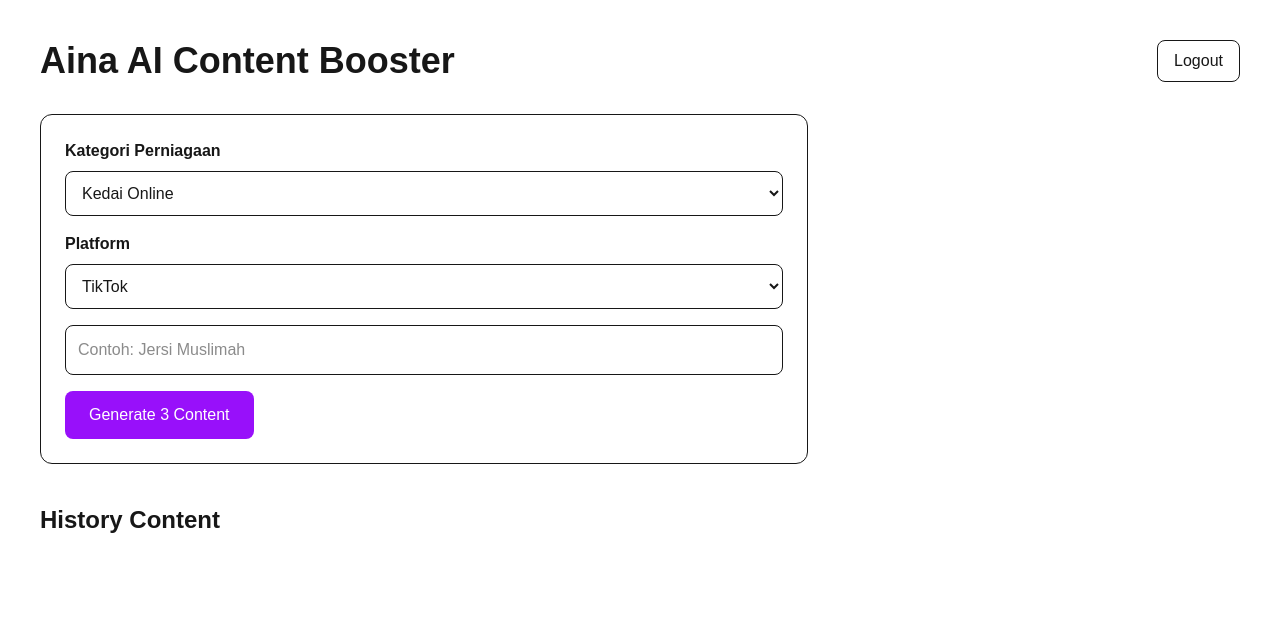
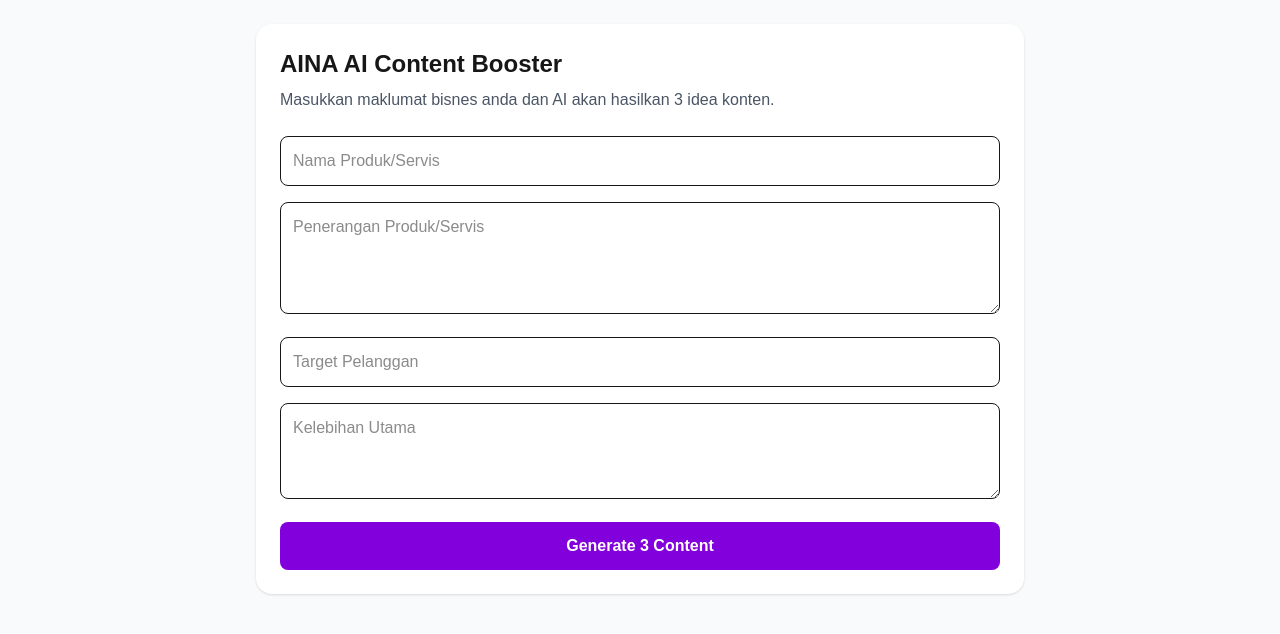
Before and after one commit to snncreativee-lab/ai-content-saas, a Next.js app: page /aina in a window 1280 px wide. Shown: the top 634 px of the page. Built offline with nearby package versions, Linux system fonts and the light colour scheme.

Commit message:
add aina page

```diff
--- a/app/aina/page.tsx
+++ b/app/aina/page.tsx
@@ -1,220 +1,107 @@
 "use client";
 
-import { useEffect, useState } from "react";
-import { supabase } from "../lib/supabase";
+import { useState } from "react";
 
-export default function DashboardPage() {
-  const [product, setProduct] = useState("");
-  const [platform, setPlatform] = useState("TikTok");
-  const [category, setCategory] = useState("Kedai Online");
+export default function AinaPage() {
+  const [form, setForm] = useState({
+    productName: "",
+    description: "",
+    targetCustomer: "",
+    benefits: "",
+  });
+
   const [result, setResult] = useState("");
-  const [history, setHistory] = useState<any[]>([]);
   const [loading, setLoading] = useState(false);
-  const [profile, setProfile] = useState<any>(null);
 
-  async function loadProfile() {
-    const { data: userData } = await supabase.auth.getUser();
-    const user = userData.user;
-    if (!user) return;
+  const handleChange = (
+    e: React.ChangeEvent<HTMLInputElement | HTMLTextAreaElement>
+  ) => {
+    setForm({ ...form, [e.target.name]: e.target.value });
+  };
 
-    const { data } = await supabase
-      .from("profiles")
-      .select("*")
-      .eq("id", user.id)
-      .single();
-
-    setProfile(data);
-  }
-
-  async function loadHistory() {
-    const { data: userData } = await supabase.auth.getUser();
-    const user = userData.user;
-    if (!user) return;
-
-    const { data } = await supabase
-      .from("contents")
-      .select("*")
-      .eq("user_id", user.id)
-      .order("created_at", { ascending: false });
-
-    setHistory(data || []);
-  }
-
-  async function generateContent() {
+  const generateContent = async () => {
+    try {
       setLoading(true);
       setResult("");
 
-    const { data: userData } = await supabase.auth.getUser();
-    const user = userData.user;
+      const res = await fetch("/api/generate", {
+        method: "POST",
+        headers: { "Content-Type": "application/json" },
+        body: JSON.stringify(form),
+      });
 
-    if (!user) {
-      window.location.href = "/login";
+      const data = await res.json();
+
+      if (!res.ok) {
+        setResult(data.error || "Gagal generate content.");
         return;
       }
 
-    const { data: latestProfile } = await supabase
-      .from("profiles")
-      .select("*")
-      .eq("id", user.id)
-      .single();
-
-    if (
-      latestProfile?.package === "free" &&
-      latestProfile.daily_used >= latestProfile.daily_limit
-    ) {
-      window.location.href = "/upgrade";
-      return;
-    }
-
-    const res = await fetch("/api/generate", {
-      method: "POST",
-      headers: {
-        "Content-Type": "application/json",
-      },
-      body: JSON.stringify({ product, platform, category }),
-    });
-
-    const text = await res.text();
-    const data = JSON.parse(text);
-    const finalResult = data.result || data.error || text;
-
-    setResult(finalResult);
-
-    if (data.result) {
-      await supabase.from("contents").insert({
-        user_id: user.id,
-        product: `${product} (${category} - ${platform})`,
-        result: finalResult,
-      });
-
-      await supabase
-        .from("profiles")
-        .update({
-          daily_used: latestProfile.daily_used + 1,
-        })
-        .eq("id", user.id);
-
-      await loadProfile();
-      await loadHistory();
-    }
-
+      setResult(data.content || "Tiada konten dijana.");
+    } catch {
+      setResult("Error: API tidak respon. Sila semak terminal.");
+    } finally {
       setLoading(false);
     }
-
-  async function logout() {
-    await supabase.auth.signOut();
-    window.location.href = "/login";
-  }
-
-  function copyText(text: string) {
-    navigator.clipboard.writeText(text);
-    alert("Content berjaya copy!");
-  }
-
-  useEffect(() => {
-    loadProfile();
-    loadHistory();
-  }, []);
+  };
 
   return (
-    <main className="min-h-screen p-10">
-      <div className="flex justify-between items-center">
-        <div>
-          <h1 className="text-4xl font-bold">Aina AI Content Booster</h1>
+    <main className="min-h-screen bg-gray-50 p-6">
+      <div className="mx-auto max-w-3xl rounded-2xl bg-white p-6 shadow">
+        <h1 className="mb-2 text-2xl font-bold">AINA AI Content Booster</h1>
 
-          {profile && (
-            <p className="mt-2 text-gray-600">
-              Pelan: <b>{profile.package.toUpperCase()}</b> | Guna hari ini:{" "}
-              <b>{profile.daily_used}</b> / {profile.daily_limit}
+        <p className="mb-6 text-gray-600">
+          Masukkan maklumat bisnes anda dan AI akan hasilkan 3 idea konten.
         </p>
-          )}
-        </div>
 
-        <button onClick={logout} className="border px-4 py-2 rounded-lg">
-          Logout
-        </button>
-      </div>
+        <div className="space-y-4">
+          <input
+            name="productName"
+            placeholder="Nama Produk/Servis"
+            value={form.productName}
+            onChange={handleChange}
+            className="w-full rounded-lg border p-3"
+          />
 
-      <div className="mt-8 border p-6 rounded-xl max-w-3xl">
-        <label className="font-semibold">Kategori Perniagaan</label>
-        <select
-          className="border p-3 rounded-lg w-full mt-2 mb-4"
-          value={category}
-          onChange={(e) => setCategory(e.target.value)}
-        >
-          <option>Jersi Muslimah</option>
-          <option>Perfume</option>
-          <option>Makanan</option>
-          <option>Ejen Takaful</option>
-          <option>Hartanah</option>
-          <option>Kedai Online</option>
-          <option>Lain-lain</option>
-        </select>
-
-        <label className="font-semibold">Platform</label>
-        <select
-          className="border p-3 rounded-lg w-full mt-2 mb-4"
-          value={platform}
-          onChange={(e) => setPlatform(e.target.value)}
-        >
-          <option>TikTok</option>
-          <option>Facebook</option>
-          <option>Instagram</option>
-          <option>WhatsApp</option>
-          <option>threads</option>
-          <option>Telegram</option>
-        </select>
+          <textarea
+            name="description"
+            placeholder="Penerangan Produk/Servis"
+            value={form.description}
+            onChange={handleChange}
+            className="h-28 w-full rounded-lg border p-3"
+          />
 
           <input
-          placeholder="Contoh: Jersi Muslimah"
-          className="border p-3 rounded-lg w-full"
-          value={product}
-          onChange={(e) => setProduct(e.target.value)}
+            name="targetCustomer"
+            placeholder="Target Pelanggan"
+            value={form.targetCustomer}
+            onChange={handleChange}
+            className="w-full rounded-lg border p-3"
+          />
+
+          <textarea
+            name="benefits"
+            placeholder="Kelebihan Utama"
+            value={form.benefits}
+            onChange={handleChange}
+            className="h-24 w-full rounded-lg border p-3"
           />
 
           <button
             onClick={generateContent}
-          className="bg-purple-600 text-white px-6 py-3 rounded-lg mt-4"
+            disabled={loading}
+            className="w-full rounded-lg bg-purple-700 p-3 font-semibold text-white hover:bg-purple-800 disabled:opacity-50"
           >
-          {loading ? "AINA sedang generate..." : "Generate 3 Content"}
+            {loading ? "Sedang Generate..." : "Generate 3 Content"}
           </button>
+        </div>
 
         {result && (
-          <div className="mt-6 bg-gray-100 p-5 rounded-xl whitespace-pre-wrap">
+          <div className="mt-6 whitespace-pre-wrap rounded-xl bg-purple-50 p-4 text-gray-800">
             {result}
-
-            <button
-              onClick={() => copyText(result)}
-              className="mt-4 bg-black text-white px-4 py-2 rounded-lg block"
-            >
-              Copy Content
-            </button>
           </div>
         )}
       </div>
-
-      <section className="mt-10 max-w-3xl">
-        <h2 className="text-2xl font-bold mb-4">History Content</h2>
-
-        {history.map((item) => (
-          <div key={item.id} className="border p-5 rounded-xl mb-4">
-            <h3 className="font-bold">{item.product}</h3>
-
-            <p className="text-sm text-gray-500">
-              {new Date(item.created_at).toLocaleString()}
-            </p>
-
-            <div className="mt-3 whitespace-pre-wrap">{item.result}</div>
-
-            <button
-              onClick={() => copyText(item.result)}
-              className="mt-4 bg-black text-white px-4 py-2 rounded-lg"
-            >
-              Copy Content
-            </button>
-          </div>
-        ))}
-      </section>
     </main>
   );
 }
--- a/app/api/generate/route.ts
+++ b/app/api/generate/route.ts
@@ -1,79 +1,68 @@
-import { GoogleGenAI } from "@google/genai";
+import { GoogleGenerativeAI } from "@google/generative-ai";
+import { NextResponse } from "next/server";
+
+export const runtime = "nodejs";
+
+const genAI = new GoogleGenerativeAI(process.env.GEMINI_API_KEY || "");
 
 export async function POST(req: Request) {
   try {
-    const { product, platform, category } = await req.json();
+    if (!process.env.GEMINI_API_KEY) {
+      return NextResponse.json(
+        { error: "GEMINI_API_KEY belum diisi dalam .env.local" },
+        { status: 500 }
+      );
+    }
 
-    const ai = new GoogleGenAI({
-      apiKey: process.env.GEMINI_API_KEY,
+    const body = await req.json();
+    const { productName, description, targetCustomer, benefits } = body;
+
+    const prompt = `
+Anda ialah AI marketing assistant untuk usahawan Malaysia.
+
+Maklumat bisnes:
+Nama Produk/Servis: ${productName}
+Penerangan Produk/Servis: ${description}
+Target Pelanggan: ${targetCustomer || "Tidak dinyatakan"}
+Kelebihan Utama: ${benefits || "Tidak dinyatakan"}
+
+Tugasan:
+Kenal pasti sendiri kategori perniagaan produk/servis ini.
+Hasilkan 3 idea kandungan pemasaran harian.
+
+Setiap konten mesti ada:
+1. Tajuk konten
+2. Hook permulaan
+3. Caption pendek gaya Malaysia
+4. Call-to-action
+5. Cadangan hashtag
+
+Gaya bahasa:
+Bahasa Melayu santai, sesuai untuk TikTok, Instagram dan Facebook.
+Ayat menjual tetapi tidak terlalu hard sell.
+`;
+
+    const model = genAI.getGenerativeModel({
+      model: "gemini-2.0-flash",
     });
 
-    const response = await ai.models.generateContent({
-      model: "gemini-2.5-flash",
-      contents: `
-Kau ialah pakar marketing untuk seller online Malaysia.
+    const result = await model.generateContent(prompt);
+    const response = await result.response;
+    const content = response.text();
 
-Produk: ${product}
-Platform: ${platform}
-Kategori Perniagaan: ${category}
-
-Tugasan:
-Beri 3 idea content jualan untuk hari ini.
-
-Content 1:
-- Soft Sell
-
-Content 2:
-- Trust / Story
-
-Content 3:
-- Hard Sell CTA
-
-Untuk setiap content berikan:
-- Hook
-- Idea Video/Post
-- Caption
-- CTA
-
-Sesuaikan gaya penulisan mengikut kategori perniagaan dan platform.
-
-Jika kategori Jersi Muslimah:
-Fokus pada custom design, sopan, aurat-friendly, team, sekolah, event, sukan dan confidence wanita.
-
-Jika kategori Perfume:
-Fokus pada bau, personaliti, hadiah, keyakinan dan daily use.
-
-Jika kategori Makanan:
-Fokus pada rasa, craving, repeat order, delivery dan waktu lapar.
-
-Jika kategori Ejen Takaful:
-Fokus pada kesedaran perlindungan, keluarga dan masa depan.
-
-Jika kategori Hartanah:
-Fokus pada rumah pertama, pelaburan, lokasi dan kemampuan bulanan.
-
-Jika platform TikTok:
-Fokus hook kuat 3 saat pertama, idea video pendek 15-30 saat dan CTA ringkas.
-
-Jika platform Facebook:
-Fokus storytelling, caption panjang dan engagement.
-
-Jika platform Instagram:
-Fokus visual, carousel, caption aesthetic dan CTA DM.
-
-Jika platform WhatsApp:
-Fokus mesej broadcast, soft closing dan ayat follow up.
-
-Gunakan Bahasa Melayu Malaysia yang santai, jelas, meyakinkan dan sesuai untuk seller online.
-`,
-    });
-
-    return Response.json({
-      result: response.text,
+    return NextResponse.json({
+      content: content || "AI tidak mengembalikan jawapan.",
     });
   } catch (error: any) {
-    return Response.json({
-      error: error.message || "Unknown error",
-    });
+    console.error("GEMINI_GENERATE_ERROR:", error);
+
+    return NextResponse.json(
+      {
+        error:
+          error?.message ||
+          "Gagal generate content dengan Gemini. Semak terminal.",
+      },
+      { status: 500 }
+    );
   }
 }
--- a/package.json
+++ b/package.json
@@ -10,6 +10,7 @@
   },
   "dependencies": {
     "@google/genai": "^2.9.0",
+    "@google/generative-ai": "^0.24.1",
     "@supabase/supabase-js": "^2.108.2",
     "next": "16.2.9",
     "openai": "^6.44.0",
```
Also changed, not shown: app/page.tsx (+10 -20 lines), 1 other file (tests, documents, lock files or other folders). Lines whose indentation alone changed are shown as unchanged.
